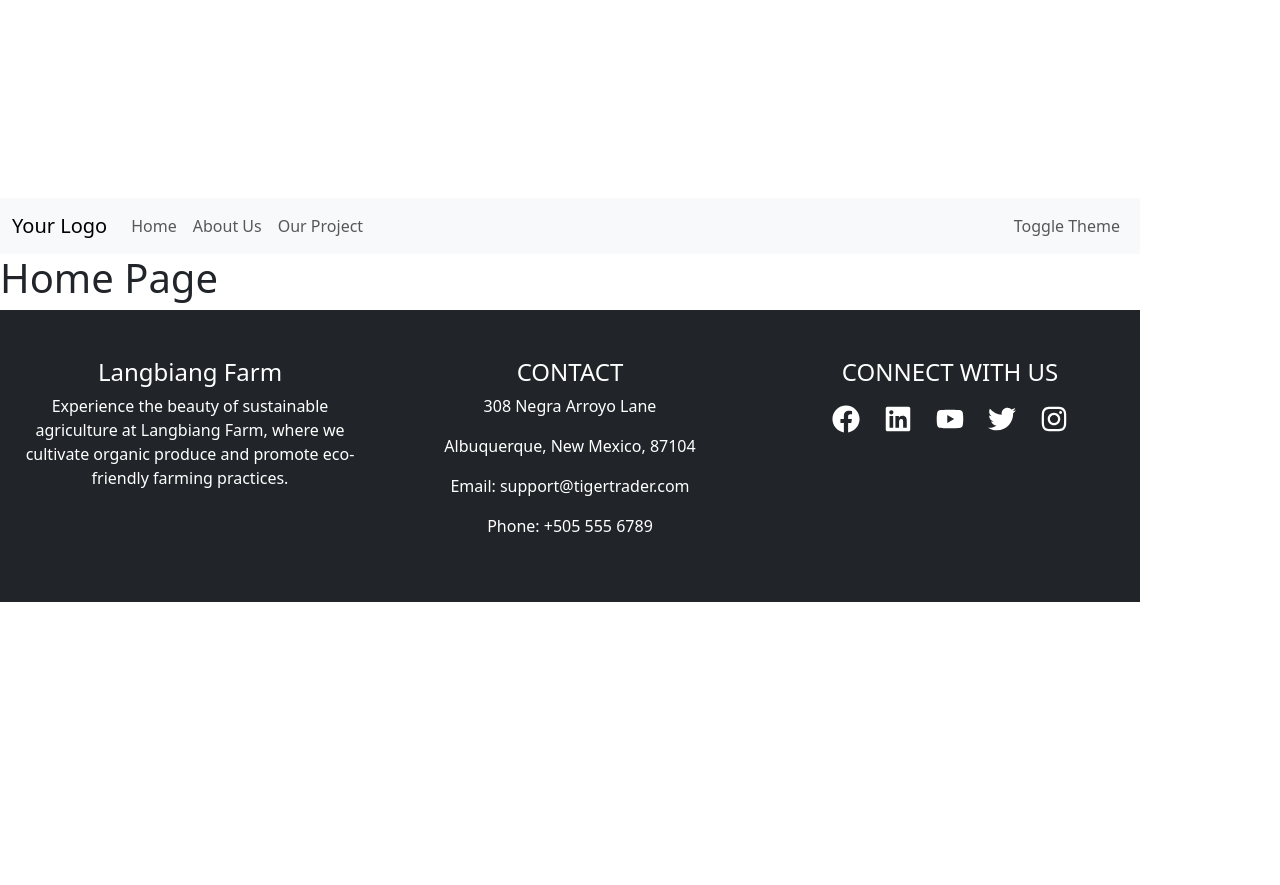
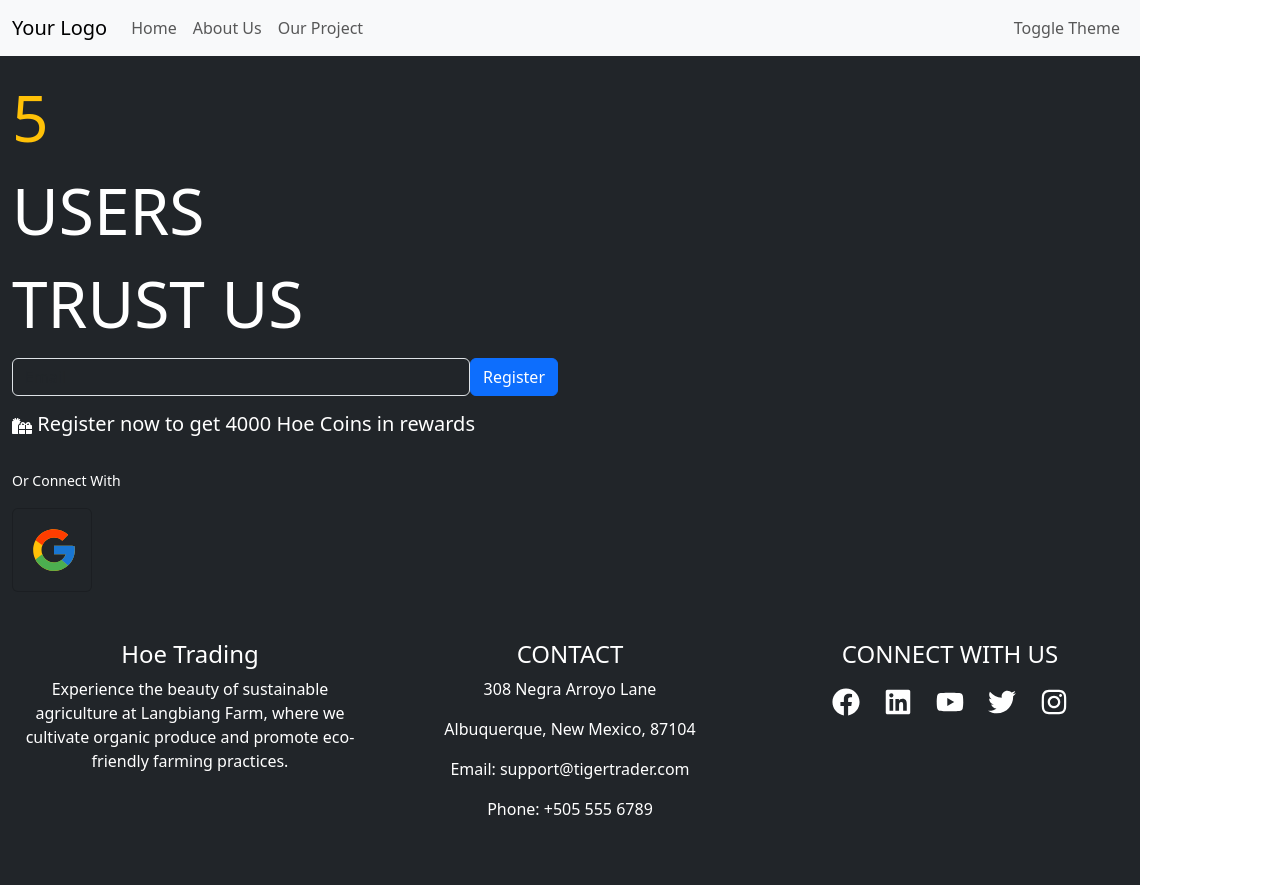
Before and after one commit to EHC-35-1/front-end, a React (Vite) app: page / in a window 1280 px wide. Before the commit the page ends 800 px from the top, so only its background shows below. Built offline with nearby package versions, Linux system fonts and the light colour scheme.

Commit message:
added axios, modified placeholder footer, added home static core

```diff
--- a/package.json
+++ b/package.json
@@ -10,6 +10,7 @@
     "preview": "vite preview"
   },
   "dependencies": {
+    "axios": "^1.6.7",
     "bootstrap": "^5.3.2",
     "react": "^18.2.0",
     "react-bootstrap": "^2.10.0",
--- a/src/components/Header/index.jsx
+++ /dev/null
@@ -1,5 +0,0 @@
-function Header() {
-    return <h1>Header</h1>;
-}
-
-export default Header;
--- a/src/layout/Footer/index.jsx
+++ b/src/layout/Footer/index.jsx
@@ -12,7 +12,7 @@ function Footer() {
       <div className="container">
         <div className="row text-center">
           <div className="col-md-4">
-            <h4>Langbiang Farm</h4>
+            <h4>Hoe Trading</h4>
             <p>
               Experience the beauty of sustainable agriculture at Langbiang
               Farm, where we cultivate organic produce and promote eco-friendly
--- /dev/null
+++ b/src/pages/Home/components/GoogleCard.jsx
@@ -0,0 +1,12 @@
+import { Card } from "react-bootstrap";
+import { FcGoogle } from "react-icons/fc";
+
+const GoogleCard = () => (
+  <Card style={{ width: "80px" }} className="bg-dark">
+    <Card.Body>
+      <FcGoogle size={50} />
+    </Card.Body>
+  </Card>
+);
+
+export default GoogleCard;
--- /dev/null
+++ b/src/pages/Home/components/Newsletter.jsx
@@ -0,0 +1,39 @@
+import axios from "axios";
+
+function Newsletter() {
+  const handleSubmit = async (e) => {
+    e.preventDefault();
+
+    const email = document.getElementById("email").value;
+
+    try {
+      // eslint-disable-next-line no-unused-vars
+      const response = await axios.post("http://localhost:3000", {
+        email,
+      });
+      //console.log("Server response:", response.data);
+    } catch (error) {
+      console.error("Error:", error);
+    }
+  };
+
+  return (
+    <>
+      <form id="regEmail" onSubmit={handleSubmit}>
+        <div className="form-group d-flex">
+          <input
+            type="email"
+            className="form-control bg-dark"
+            id="email"
+            placeholder="Email"
+          />
+          <button type="submit" className="btn btn-primary ml-2">
+            Register
+          </button>
+        </div>
+      </form>
+    </>
+  );
+}
+
+export default Newsletter;
--- a/src/pages/Home/index.jsx
+++ b/src/pages/Home/index.jsx
@@ -1,5 +1,38 @@
+import { FaGifts } from "react-icons/fa";
+
+import Newsletter from "./components/Newsletter";
+import GoogleCard from "./components/GoogleCard";
+
 function Home() {
-    return <h1>Home Page</h1>;
+  return (
+    <>
+      <div className="text-bg-dark bg-dark">
+        <br></br>
+        <div className="container">
+          <div className="row">
+            <div className="col-lg-6">
+              <div className="display-3 font-weight-bold">
+                <p className="text-warning">5</p>
+                <p>USERS</p>
+                <p>TRUST US</p>
+              </div>
+              <Newsletter />
+              <p></p>
+              <h5>
+                <FaGifts /> Register now to get 4000 Hoe Coins in rewards
+              </h5>
+              <br></br>
+              <p>
+                <small>Or Connect With</small>
+              </p>
+              <GoogleCard />
+            </div>
+            <div className="col-lg-6"></div>
+          </div>
+        </div>
+      </div>
+    </>
+  );
 }
 
 export default Home;
```
Also changed, not shown: 1 other file (tests, documents, lock files or other folders).
